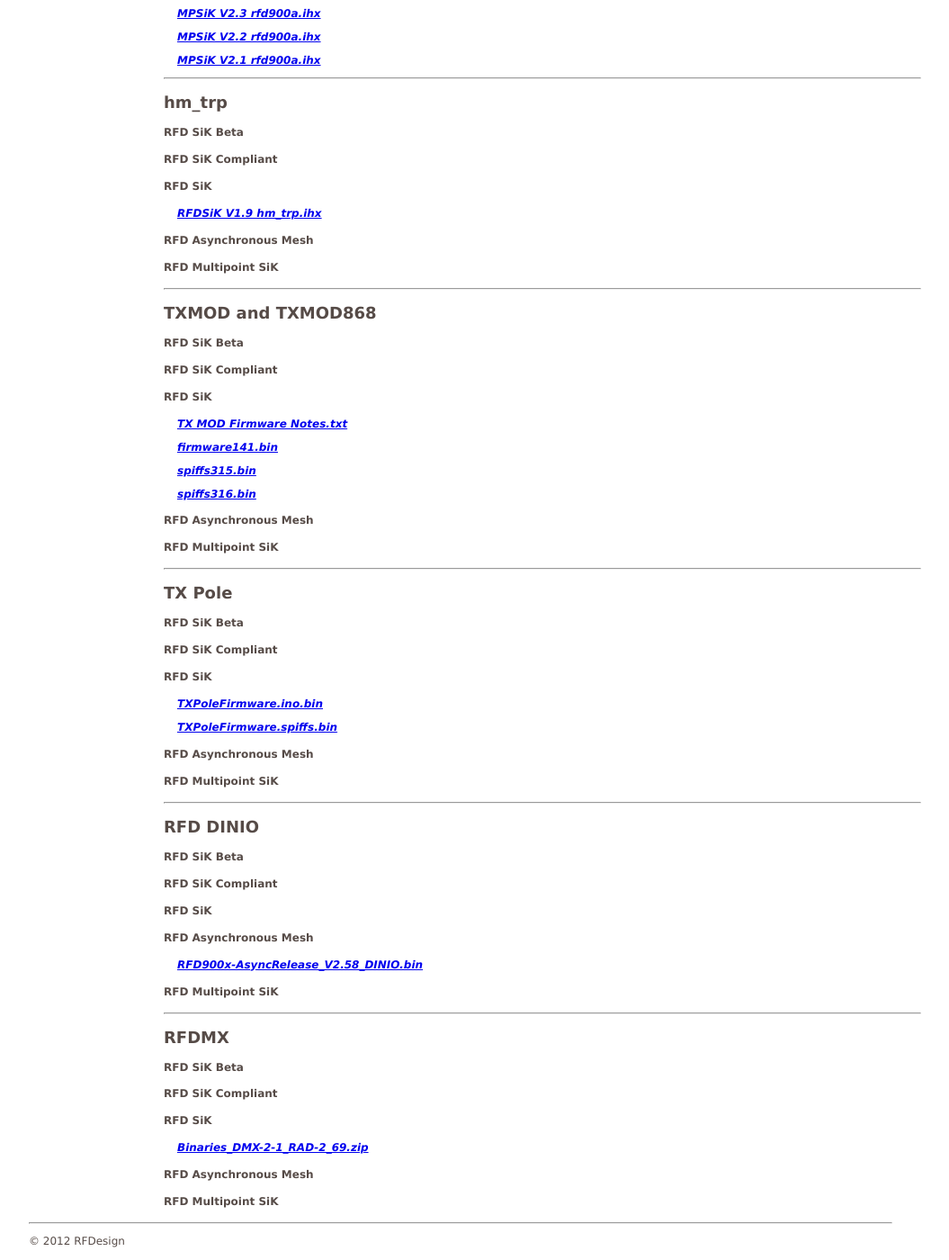
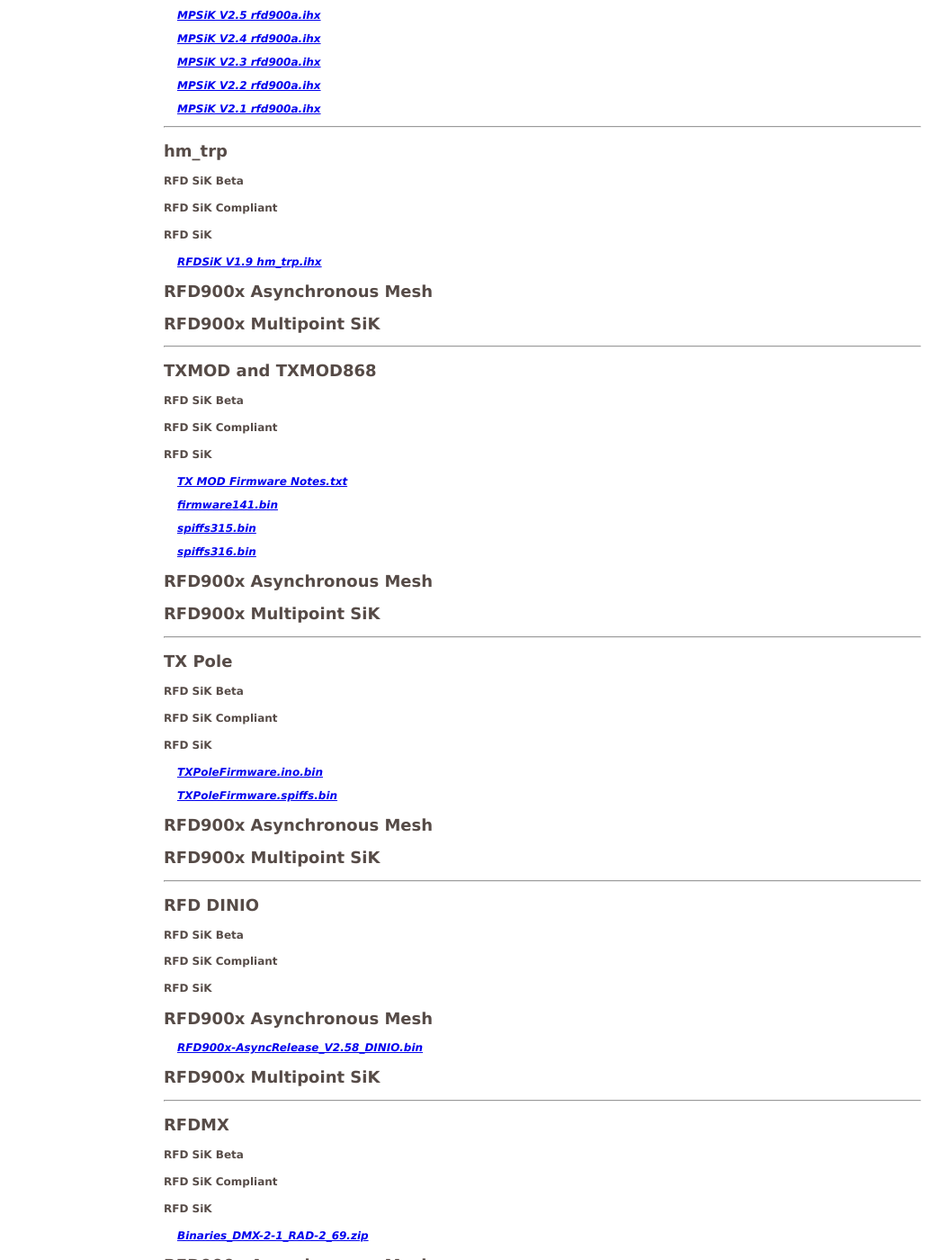
Before and after one commit to RFDesign/rfdesign.github.io, a Jekyll site: the page built from firmware.html, in a window 1280 px wide and 1400 px high, scrolled down 2406 px. Shown: the whole window at 90% size, without its empty margins (26-1081 px from the left). Built offline with Jekyll 4.4.1, drawn with Linux system fonts in a browser that asks for light colours; some of the changed text lies outside the part shown.

Commit message:
Update firmware.html

```diff
--- a/firmware.html
+++ b/firmware.html
@@ -29,14 +29,14 @@ title: Firmware
     </address>
     {% endfor %}
 
-    <h4>RFD Asynchronous Mesh</h4>
+    <h2>RFD900x Asynchronous Mesh</h2>
     {% for file in modem.modems..Async %}
     <address>
         <p><strong><a href="{{site.baseurl}}/Files/firmware/{{file.file}}">{{file.file}}<a/></strong></p>
     </address>
     {% endfor %}
 
-    <h4>RFD Multipoint SiK</h4>
+    <h2>RFD900x Multipoint SiK</h2>
     {% for file in modem.modems..MPSIK %}
     <address>
         <p><strong><a href="{{site.baseurl}}/Files/firmware/{{file.file}}">{{file.file}}<a/></strong></p>
```
